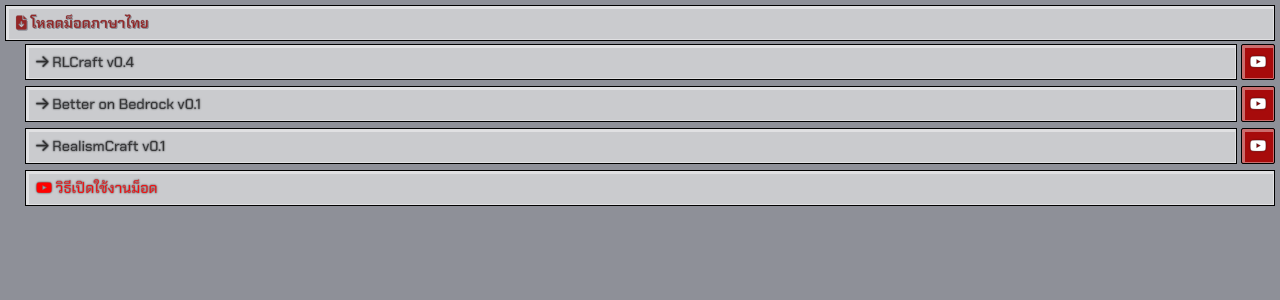
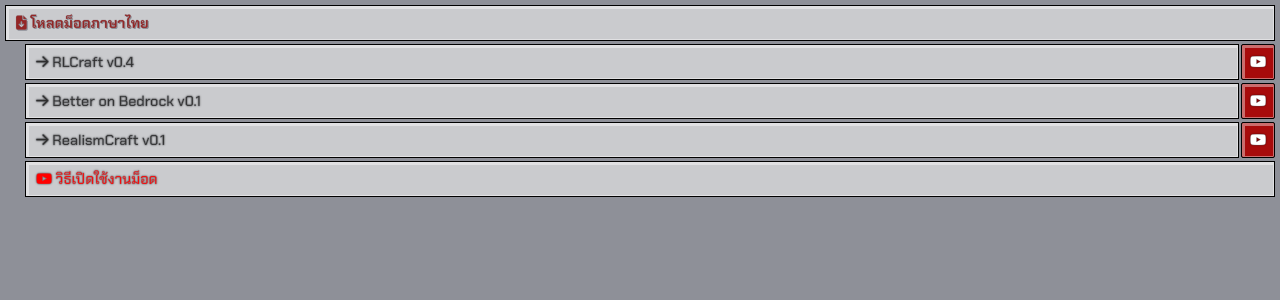
Before and after one commit to 2RDex/2rdex.github.io, a Jekyll site: the page built from mods-info.html, in a window 1280 px wide. Shown: the top 300 px of the page. Built offline with Jekyll 4.4.1, drawn with Linux system fonts in a browser that asks for light colours; nearby versions of some CDN libraries.

Commit message:
29.08.25

```diff
--- a/assets/css/2rd_menu.css
+++ b/assets/css/2rd_menu.css
@@ -29,7 +29,6 @@
 }
 
 .menu-item {
-    margin-bottom: 3px;
     position: relative;
     font-weight: 500;
 }
@@ -67,7 +66,7 @@
     display: flex;
     align-items: stretch;
     /* ให้สูงเท่ากัน */
-    gap: 4px;
+    gap: 2px;
     /* เว้นระยะระหว่างปุ่ม */
 }
 
```
